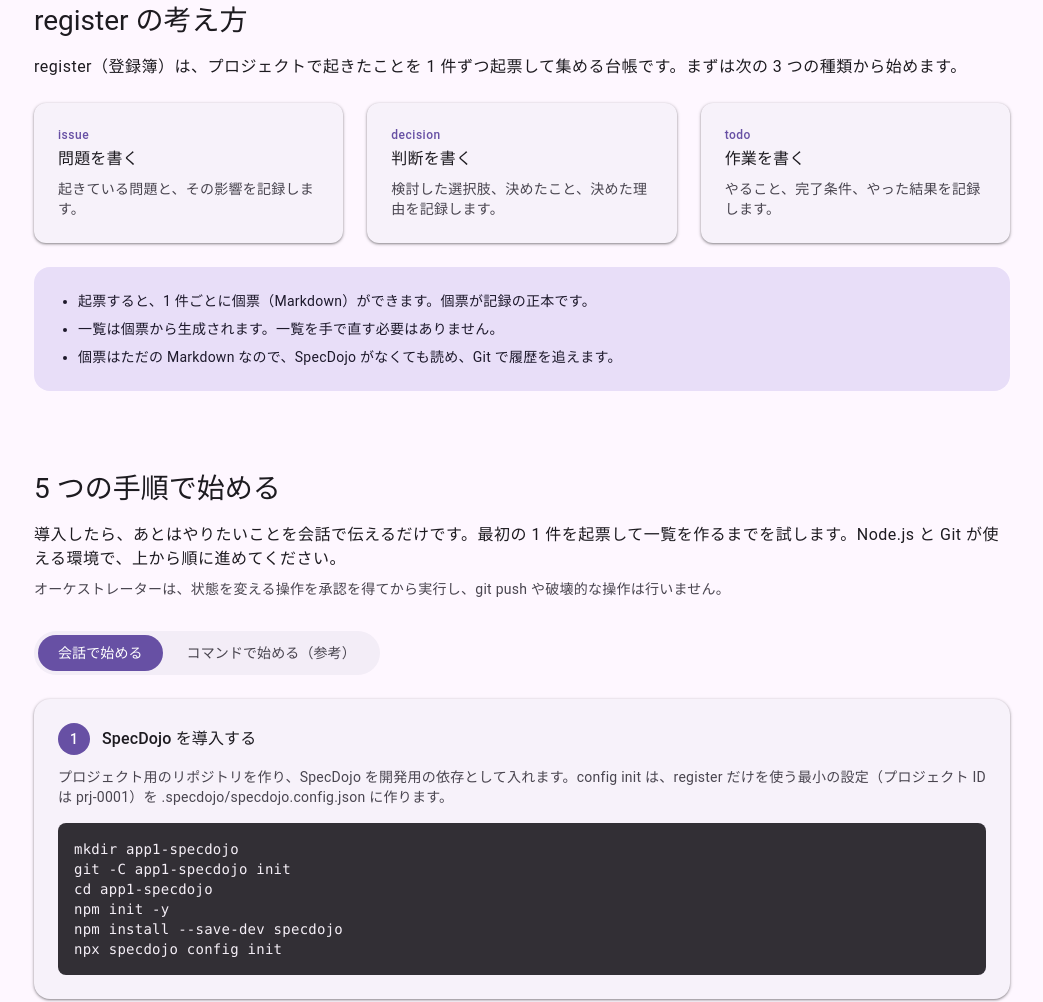
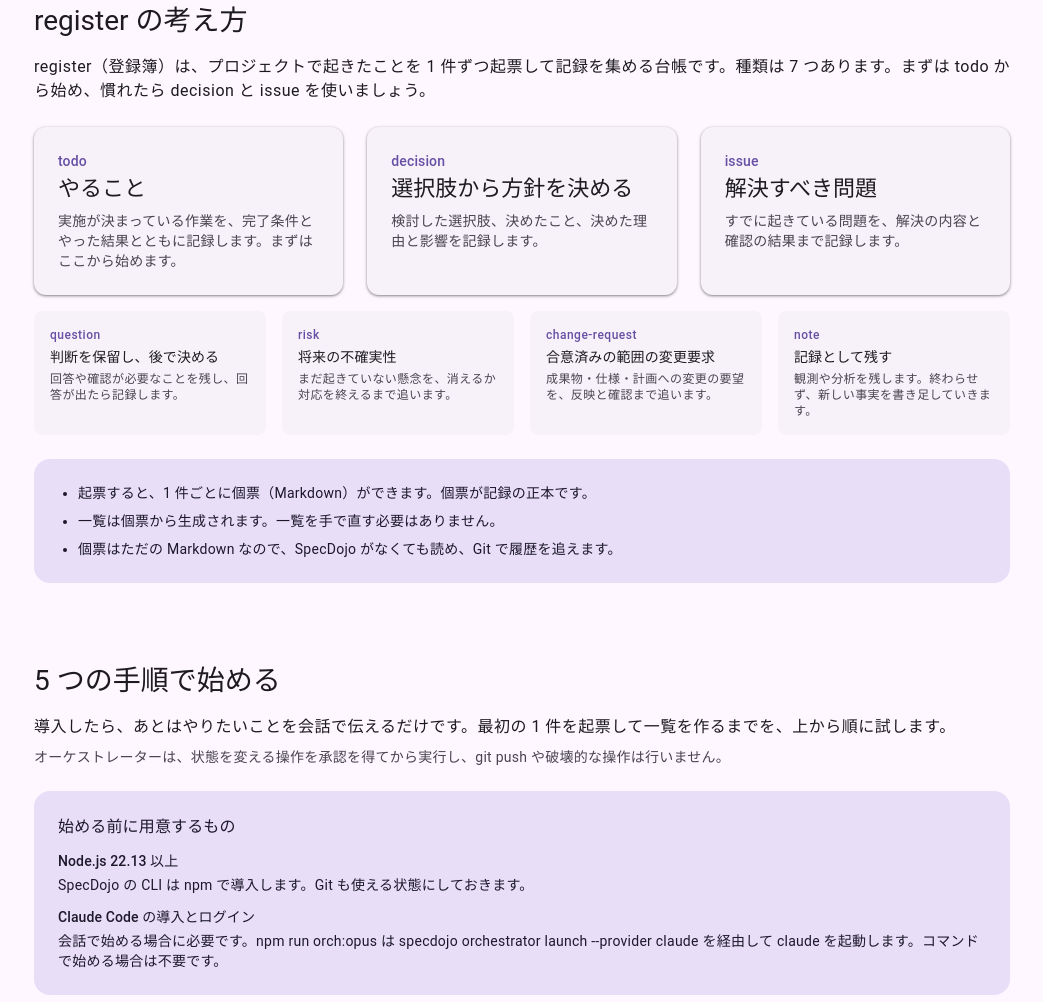
Before and after one commit to specdojo/specdojo-lp, an Astro site: page / in a window 1280 px wide. Shown: the part 983-1985 px from the top of the page, without its empty margins (118-1161 px from the left). Built offline with nearby package versions, Linux system fonts and the light colour scheme; Astro itself is replaced by a stand-in of ours.

Commit message:
exec(register PJR-HEPK): ランディングページの構成と原稿を作る
Refs: prj-0002:PJR-HEPK

```diff
--- a/src/pages/index.astro
+++ b/src/pages/index.astro
@@ -23,21 +23,63 @@ const problems = [
   },
 ];
 
-const registerTypes = [
+// register の 7 種類。最初の一歩として入りやすい todo を先頭にし、先頭の 3 種類を大きく見せる。
+// 各説明は pjr-rulebook の item_type 別終端基準と登録簿運用ガイドの種類の表に合わせる。
+type RegisterType = {
+  type: string;
+  title: string;
+  body: string;
+};
+
+const primaryRegisterTypes: RegisterType[] = [
   {
-    type: "issue",
-    title: "問題を書く",
-    body: "起きている問題と、その影響を記録します。",
+    type: "todo",
+    title: "やること",
+    body: "実施が決まっている作業を、完了条件とやった結果とともに記録します。まずはここから始めます。",
   },
   {
     type: "decision",
-    title: "判断を書く",
-    body: "検討した選択肢、決めたこと、決めた理由を記録します。",
+    title: "選択肢から方針を決める",
+    body: "検討した選択肢、決めたこと、決めた理由と影響を記録します。",
   },
   {
-    type: "todo",
-    title: "作業を書く",
-    body: "やること、完了条件、やった結果を記録します。",
+    type: "issue",
+    title: "解決すべき問題",
+    body: "すでに起きている問題を、解決の内容と確認の結果まで記録します。",
+  },
+];
+
+const secondaryRegisterTypes: RegisterType[] = [
+  {
+    type: "question",
+    title: "判断を保留し、後で決める",
+    body: "回答や確認が必要なことを残し、回答が出たら記録します。",
+  },
+  {
+    type: "risk",
+    title: "将来の不確実性",
+    body: "まだ起きていない懸念を、消えるか対応を終えるまで追います。",
+  },
+  {
+    type: "change-request",
+    title: "合意済みの範囲の変更要求",
+    body: "成果物・仕様・計画への変更の要望を、反映と確認まで追います。",
+  },
+  {
+    type: "note",
+    title: "記録として残す",
+    body: "観測や分析を残します。終わらせず、新しい事実を書き足していきます。",
+  },
+];
+
+const prerequisites = [
+  {
+    title: "Node.js 22.13 以上",
+    body: "SpecDojo の CLI は npm で導入します。Git も使える状態にしておきます。",
+  },
+  {
+    title: "Claude Code の導入とログイン",
+    body: "会話で始める場合に必要です。npm run orch:opus は specdojo orchestrator launch --provider claude を経由して claude を起動します。コマンドで始める場合は不要です。",
   },
 ];
 
@@ -171,7 +213,7 @@ const nextLinks = [
   },
   {
     title: "登録簿運用ガイド",
-    body: "issue・decision・todo などの種類と、それぞれの状態の進め方を確認します。",
+    body: "todo・decision・issue をはじめとする 7 つの種類と、それぞれの状態の進め方を確認します。",
     href: registerGuideUrl,
   },
   {
@@ -260,15 +302,27 @@ const nextLinks = [
     <section id="register" class="mt-20">
       <h2 class="text-headline-medium text-on-surface">register の考え方</h2>
       <p class="mt-4 text-body-large text-on-surface">
-        register（登録簿）は、プロジェクトで起きたことを 1 件ずつ起票して集める台帳です。まずは次の 3 つの種類から始めます。
+        register（登録簿）は、プロジェクトで起きたことを 1 件ずつ起票して記録を集める台帳です。種類は 7 つあります。まずは todo
+        から始め、慣れたら decision と issue を使いましょう。
       </p>
       <ul class="mt-6 grid gap-6 md:grid-cols-3">
         {
-          registerTypes.map((item) => (
+          primaryRegisterTypes.map((item) => (
             <li class="rounded-medium bg-surface-container-low p-6 shadow-elevation-1">
+              <p class="text-label-large text-primary">{item.type}</p>
+              <h3 class="mt-1 text-title-large text-on-surface">{item.title}</h3>
+              <p class="mt-2 text-body-medium text-on-surface-variant">{item.body}</p>
+            </li>
+          ))
+        }
+      </ul>
+      <ul class="mt-4 grid gap-4 sm:grid-cols-2 md:grid-cols-4">
+        {
+          secondaryRegisterTypes.map((item) => (
+            <li class="rounded-small bg-surface-container-low p-4">
               <p class="text-label-medium text-primary">{item.type}</p>
-              <h3 class="mt-1 text-title-medium text-on-surface">{item.title}</h3>
-              <p class="mt-2 text-body-medium text-on-surface-variant">{item.body}</p>
+              <h3 class="mt-1 text-title-small text-on-surface">{item.title}</h3>
+              <p class="mt-1 text-body-small text-on-surface-variant">{item.body}</p>
             </li>
           ))
         }
@@ -285,12 +339,25 @@ const nextLinks = [
     <section id="start" class="mt-20">
       <h2 class="text-headline-medium text-on-surface">5 つの手順で始める</h2>
       <p class="mt-4 text-body-large text-on-surface">
-        導入したら、あとはやりたいことを会話で伝えるだけです。最初の 1 件を起票して一覧を作るまでを試します。Node.js と Git
-        が使える環境で、上から順に進めてください。
+        導入したら、あとはやりたいことを会話で伝えるだけです。最初の 1 件を起票して一覧を作るまでを、上から順に試します。
       </p>
       <p class="mt-2 text-body-medium text-on-surface-variant">
         オーケストレーターは、状態を変える操作を承認を得てから実行し、git push や破壊的な操作は行いません。
       </p>
+
+      <div class="mt-6 rounded-large bg-secondary-container p-6">
+        <h3 class="text-title-medium text-on-secondary-container">始める前に用意するもの</h3>
+        <ul class="mt-3 space-y-3">
+          {
+            prerequisites.map((item) => (
+              <li>
+                <p class="text-label-large text-on-secondary-container">{item.title}</p>
+                <p class="mt-1 text-body-medium text-on-secondary-container">{item.body}</p>
+              </li>
+            ))
+          }
+        </ul>
+      </div>
 
       <div
         data-start-tabs
```
